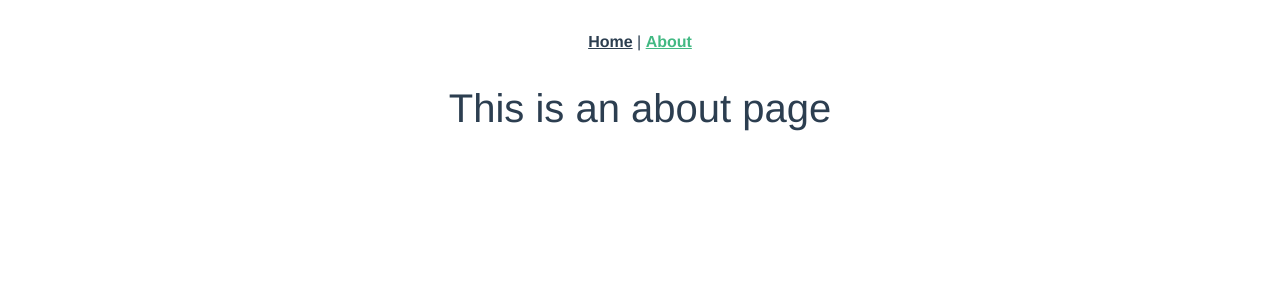
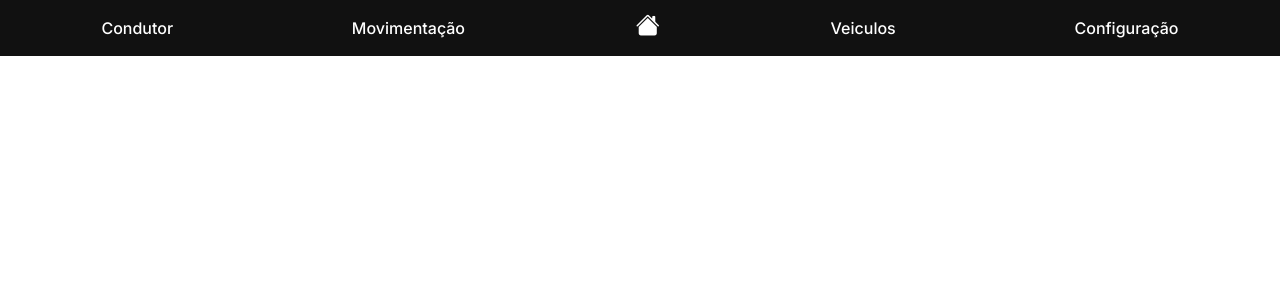
Before and after one commit to jean-mb/estacionamento_frontend, a Vue app: page /about in a window 1280 px wide. Shown: the top 300 px of the page. Built offline with nearby package versions, Linux system fonts and the light colour scheme.

Commit message:
estilo navbar pronta

```diff
--- a/package.json
+++ b/package.json
@@ -8,7 +8,9 @@
   },
   "dependencies": {
     "axios": "^1.4.0",
-    "boostrap": "^2.0.0",
+    "bootstrap": "^5.3.0",
+    "bootstrap-icons-vue": "^1.10.3",
+    "bootstrap-vue": "^2.23.1",
     "core-js": "^3.8.3",
     "vue": "^3.2.13",
     "vue-router": "^4.0.3"
--- a/src/App.vue
+++ b/src/App.vue
@@ -1,32 +1,50 @@
 <template>
-  <nav>
-    <router-link to="/">Home</router-link> |
-    <router-link to="/about">About</router-link>
-  </nav>
-  <router-view/>
+  <NavbarComponent></NavbarComponent>
+  <router-view />
 </template>
 
+<script lang="ts">
+import { defineComponent } from 'vue';
+import NavbarComponent from '@/components/NavbarComponent.vue';
+
+export default defineComponent({
+  name: 'HomeView',
+  components: {
+    NavbarComponent,
+  },
+});
+</script>
+
 <style lang="scss">
-@import'~bootstrap/dist/css/bootstrap.css';
+/* Option 2: Import via CSS */
+@import url("https://cdn.jsdelivr.net/npm/bootstrap-icons@1.3.0/font/bootstrap-icons.css");
+@import url('https://fonts.googleapis.com/css2?family=Inter:wght@200;300;400;500;600;700;800&display=swap');
+
+$theme-colors: (
+  'dark': #111111,
+  // 'dark': black,
+  'primary': #515151,
+  'secondary': #C8C8C8,
+  'info': #A4A4A4
+);
+
+// // Then import Bootstrap and Boo tstrapVue SCSS files (order is important)
+@import 'node_modules/bootstrap/scss/bootstrap.scss';
+:root {
+  --font-principal: 'Inter', sans-serif;
+  --font-weight-leve: 400;
+  --font-weight-principal: 500;
+  --font-weight-destaque: 600;
+  --font-weight-forte: 800;
+}
+
+* {
+  font-family: var(--font-principal);
+}
 
 #app {
-  font-family: Avenir, Helvetica, Arial, sans-serif;
   -webkit-font-smoothing: antialiased;
   -moz-osx-font-smoothing: grayscale;
-  text-align: center;
-  color: #2c3e50;
-}
-
-nav {
-  padding: 30px;
-
-  a {
-    font-weight: bold;
-    color: #2c3e50;
-
-    &.router-link-exact-active {
-      color: #42b983;
-    }
-  }
+  overflow-x: hidden;
 }
 </style>
--- a/src/components/HelloWorld.vue
+++ /dev/null
@@ -1,61 +0,0 @@
-<template>
-  <div class="hello">
-    <h1>{{ msg }}</h1>
-    <p>
-      For a guide and recipes on how to configure / customize this project,<br>
-      check out the
-      <a href="https://cli.vuejs.org" target="_blank" rel="noopener">vue-cli documentation</a>.
-    </p>
-    <h3>Installed CLI Plugins</h3>
-    <ul>
-      <li><a href="https://github.com/vuejs/vue-cli/tree/dev/packages/%40vue/cli-plugin-babel" target="_blank" rel="noopener">babel</a></li>
-      <li><a href="https://github.com/vuejs/vue-cli/tree/dev/packages/%40vue/cli-plugin-router" target="_blank" rel="noopener">router</a></li>
-      <li><a href="https://github.com/vuejs/vue-cli/tree/dev/packages/%40vue/cli-plugin-typescript" target="_blank" rel="noopener">typescript</a></li>
-    </ul>
-    <h3>Essential Links</h3>
-    <ul>
-      <li><a href="https://vuejs.org" target="_blank" rel="noopener">Core Docs</a></li>
-      <li><a href="https://forum.vuejs.org" target="_blank" rel="noopener">Forum</a></li>
-      <li><a href="https://chat.vuejs.org" target="_blank" rel="noopener">Community Chat</a></li>
-      <li><a href="https://twitter.com/vuejs" target="_blank" rel="noopener">Twitter</a></li>
-      <li><a href="https://news.vuejs.org" target="_blank" rel="noopener">News</a></li>
-    </ul>
-    <h3>Ecosystem</h3>
-    <ul>
-      <li><a href="https://router.vuejs.org" target="_blank" rel="noopener">vue-router</a></li>
-      <li><a href="https://vuex.vuejs.org" target="_blank" rel="noopener">vuex</a></li>
-      <li><a href="https://github.com/vuejs/vue-devtools#vue-devtools" target="_blank" rel="noopener">vue-devtools</a></li>
-      <li><a href="https://vue-loader.vuejs.org" target="_blank" rel="noopener">vue-loader</a></li>
-      <li><a href="https://github.com/vuejs/awesome-vue" target="_blank" rel="noopener">awesome-vue</a></li>
-    </ul>
-  </div>
-</template>
-
-<script lang="ts">
-import { defineComponent } from 'vue';
-
-export default defineComponent({
-  name: 'HelloWorld',
-  props: {
-    msg: String,
-  },
-});
-</script>
-
-<!-- Add "scoped" attribute to limit CSS to this component only -->
-<style scoped lang="scss">
-h3 {
-  margin: 40px 0 0;
-}
-ul {
-  list-style-type: none;
-  padding: 0;
-}
-li {
-  display: inline-block;
-  margin: 0 10px;
-}
-a {
-  color: #42b983;
-}
-</style>
--- /dev/null
+++ b/src/components/NavbarComponent.vue
@@ -0,0 +1,71 @@
+<template>
+  <!-- <nav class="navbar navbar-expand-lg navbar-dark bg-dark">
+    <router-link class="nav-link navbar-brand" to="/">Estacionamento</router-link>
+    <button
+      class="navbar-toggler"
+      type="button"
+      data-toggle="collapse"
+      data-target="#navbarText"
+      aria-controls="navbarText"
+      aria-expanded="false"
+      aria-label="Toggle navigation"
+    >
+      <span class="navbar-toggler-icon"></span>
+    </button>
+    <div class="collapse navbar-collapse" id="navbarText">
+      <ul class="navbar-nav mr-auto">
+        <li class="nav-item active">
+          <router-link class="nav-link" to="/">Home</router-link>
+        </li>
+        <li class="nav-item">
+          <a class="nav-link" href="#">Features</a>
+        </li>
+        <li class="nav-item">
+          <a class="nav-link" href="#">Pricing</a>
+        </li>
+      </ul>
+    </div>
+  </nav> -->
+  <!-- Grey with black text -->
+  <nav class="navbar navbar-expand-sm bg-dark navbar-dark">
+    <div class="container-fluid">
+      <ul class="navbar-nav d-flex w-100 justify-content-around">
+        <li class="nav-item">
+          <router-link class="nav-link" to="/condutor">Condutor</router-link>
+        </li>
+        <li class="nav-item">
+          <router-link class="nav-link" to="/movimentacao"
+            >Movimentação</router-link
+          >
+        </li>
+        <li class="nav-item">
+          <router-link class="nav-link p-0" to="/"><i class="home-icon bi bi-house-fill"></i></router-link>
+        </li>
+        <li class="nav-item">
+          <router-link class="nav-link" to="/veiculo">Veiculos</router-link>
+        </li>
+        <li class="nav-item">
+          <router-link class="nav-link" to="/config">Configuração</router-link>
+        </li>
+      </ul>
+    </div>
+  </nav>
+</template>
+
+<script lang="ts">
+import { defineComponent } from 'vue'
+
+export default defineComponent({
+  name: 'NavbarComponent'
+})
+</script>
+
+<style scoped lang="scss">
+.nav-link {
+  font-weight: var(--font-weight-principal);
+  color: white;
+}
+.home-icon{
+  font-size: 1.5rem;
+}
+</style>
--- a/src/main.ts
+++ b/src/main.ts
@@ -2,4 +2,8 @@ import { createApp } from 'vue'
 import App from './App.vue'
 import router from './router'
 
+// Import Bootstrap and BootstrapVue CSS files (order is important)
+// import 'bootstrap/dist/css/bootstrap.css'
+// import 'bootstrap-vue/dist/bootstrap-vue.css'
+// App.use(BootstrapVue)
 createApp(App).use(router).mount('#app')
--- a/src/router/index.ts
+++ b/src/router/index.ts
@@ -1,20 +1,16 @@
 import { createRouter, createWebHistory, RouteRecordRaw } from 'vue-router'
-import HomeView from '../views/HomeView.vue'
 
 const routes: Array<RouteRecordRaw> = [
   {
     path: '/',
     name: 'home',
-    component: HomeView
+    component: () => import(/* webpackChunkName: "about" */ '../views/HomeView.vue')
   },
   {
-    path: '/about',
-    name: 'about',
-    // route level code-splitting
-    // this generates a separate chunk (about.[hash].js) for this route
-    // which is lazy-loaded when the route is visited.
-    component: () => import(/* webpackChunkName: "about" */ '../views/AboutView.vue')
-  }
+    path: '/veiculo',
+    name: 'veiculo',
+    component: () => import(/* webpackChunkName: "about" */ '../views/VeiculoView.vue')
+  },
 ]
 
 const router = createRouter({
--- a/src/views/AboutView.vue
+++ /dev/null
@@ -1,5 +0,0 @@
-<template>
-  <div class="about">
-    <h1>This is an about page</h1>
-  </div>
-</template>
--- a/src/views/HomeView.vue
+++ b/src/views/HomeView.vue
@@ -1,18 +1,17 @@
 <template>
   <div class="home">
-    <img alt="Vue logo" src="../assets/logo.png">
-    <HelloWorld msg="Welcome to Your Vue.js + TypeScript App"/>
+    <h1>Home</h1>
   </div>
 </template>
 
 <script lang="ts">
 import { defineComponent } from 'vue';
-import HelloWorld from '@/components/HelloWorld.vue'; // @ is an alias to /src
+import NavbarComponent from '@/components/NavbarComponent.vue';
 
 export default defineComponent({
   name: 'HomeView',
   components: {
-    HelloWorld,
+    NavbarComponent,
   },
 });
 </script>
--- /dev/null
+++ b/src/views/VeiculoView.vue
@@ -0,0 +1,5 @@
+<template>
+  <div>
+    <h1>Veiculo</h1>
+  </div>
+</template>
```
Also changed, not shown: public/index.html (+8 -2 lines), 1 other file (tests, documents, lock files or other folders).
